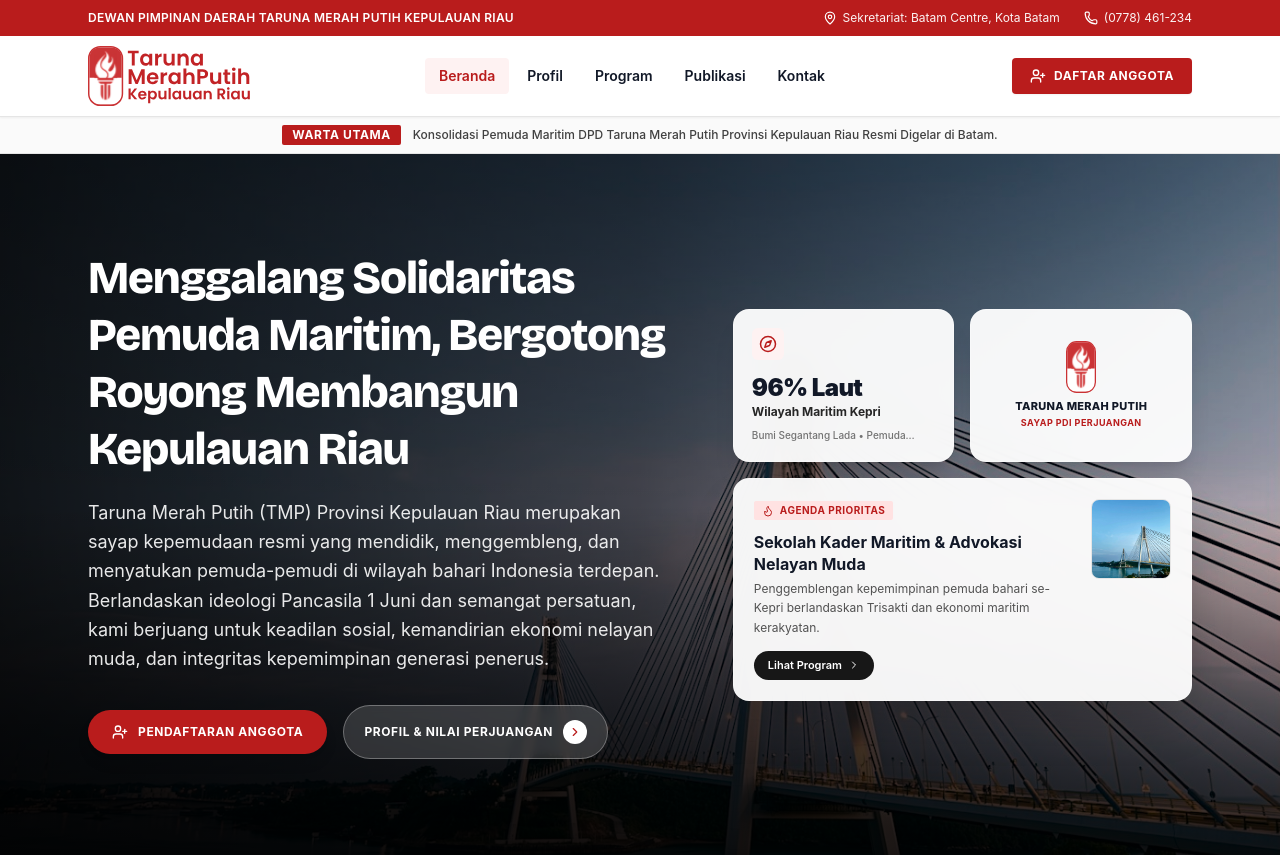
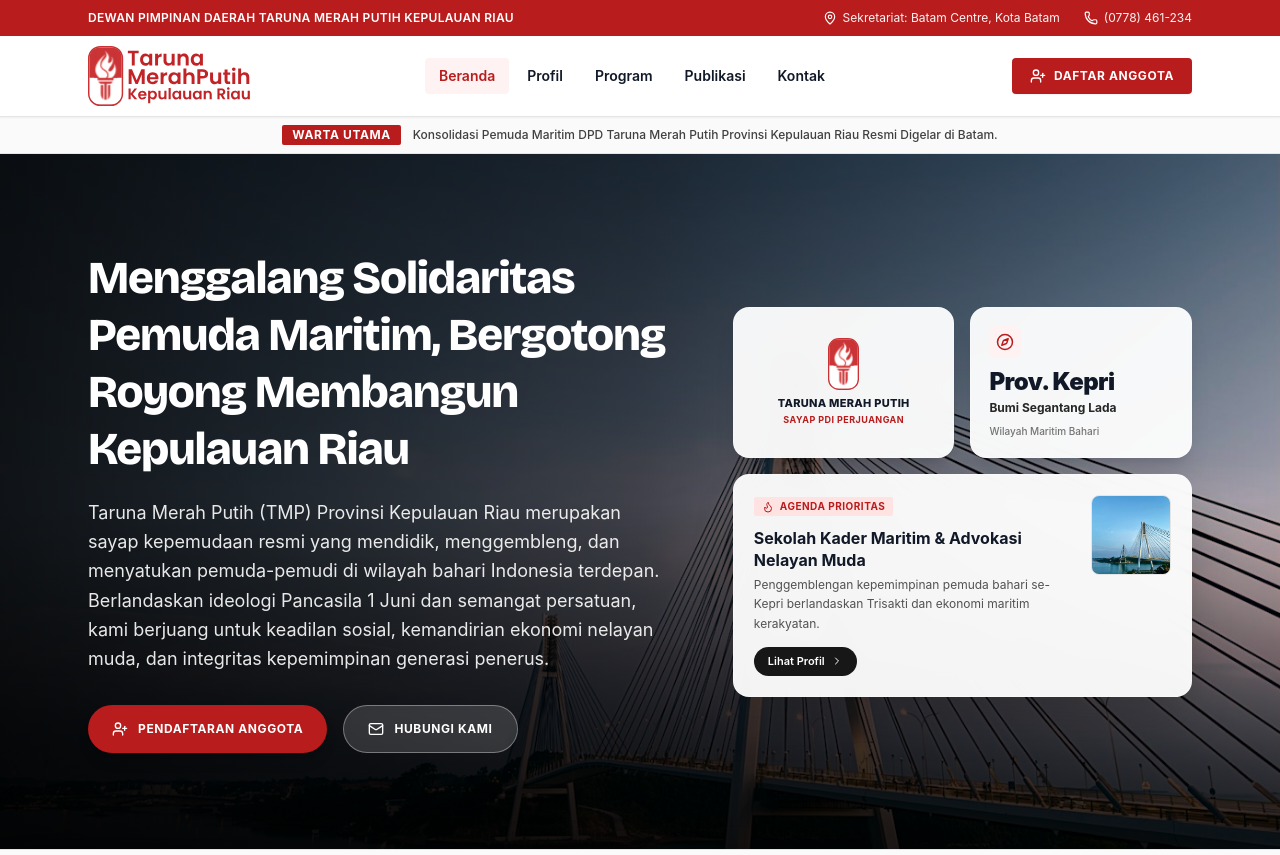
Before and after one commit to dhimasarista/tmpkepri-next, a Next.js app: page / in a window 1280 px wide. Shown: the top 855 px of the page. Built offline with nearby package versions, Linux system fonts and the light colour scheme.

Commit message:
style: swap hero card logo to left, update right card to Prov. Kepri, balance CTA button sizes with Hubungi Kami, and update program button to Lihat Profil

```diff
--- a/components/landing/home-hero.tsx
+++ b/components/landing/home-hero.tsx
@@ -2,7 +2,7 @@
 
 import Link from "next/link";
 import Image from "next/image";
-import { ChevronRight, UserPlus, Flame, Compass } from "lucide-react";
+import { ChevronRight, UserPlus, Flame, Compass, Mail } from "lucide-react";
 
 export function HomeHero() {
   return (
@@ -73,47 +73,27 @@ export function HomeHero() {
               <div className="mt-8 flex flex-wrap items-center gap-4">
                 <Link
                   href="/daftar"
-                  className="inline-flex items-center gap-2.5 rounded-full bg-[#B91C1C] px-6 py-3.5 text-xs font-bold tracking-wider text-white uppercase shadow-lg transition hover:bg-[#991B1B] hover:shadow-red-950/50"
+                  className="inline-flex h-12 items-center justify-center gap-2.5 rounded-full bg-[#B91C1C] px-6 text-xs font-bold tracking-wider text-white uppercase shadow-lg transition hover:bg-[#991B1B] hover:shadow-red-950/50"
                 >
                   <UserPlus className="size-4 text-white" />
                   <span>Pendaftaran Anggota</span>
                 </Link>
 
                 <Link
-                  href="/profil"
-                  className="group inline-flex items-center gap-2.5 rounded-full border border-white/30 bg-white/15 px-5 py-3.5 text-xs font-bold tracking-wider text-white uppercase backdrop-blur-xs transition hover:bg-white/25 hover:border-white/50"
+                  href="/kontak"
+                  className="inline-flex h-12 items-center justify-center gap-2.5 rounded-full border border-white/35 bg-white/15 px-6 text-xs font-bold tracking-wider text-white uppercase backdrop-blur-xs transition hover:bg-white/25 hover:border-white/60"
                 >
-                  <span>Profil & Nilai Perjuangan</span>
-                  <div className="flex size-6 items-center justify-center rounded-full bg-white text-[#B91C1C] transition group-hover:translate-x-0.5">
-                    <ChevronRight className="size-3.5" />
-                  </div>
+                  <Mail className="size-4 text-white" />
+                  <span>Hubungi Kami</span>
                 </Link>
               </div>
             </div>
 
             {/* Right Column: Floating Modern Cards (Ouaken Inspired) */}
             <div className="flex flex-col gap-4">
-              {/* 1. Dual Top Cards (Fokus Kepri & Lencana TMP) */}
+              {/* 1. Dual Top Cards (Lencana TMP di Kiri, Prov. Kepri di Kanan) */}
               <div className="grid grid-cols-2 gap-4">
-                {/* Card Left: Wilayah Maritim Kepri */}
-                <div className="flex flex-col justify-between rounded-2xl border border-white/30 bg-white/95 p-4.5 text-neutral-900 shadow-xl backdrop-blur-md">
-                  <div>
-                    <div className="flex size-8 items-center justify-center rounded-lg bg-red-50 text-[#B91C1C]">
-                      <Compass className="size-4.5" />
-                    </div>
-                    <p className="mt-3 text-2xl font-black tracking-tight text-[#111827]">
-                      96% Laut
-                    </p>
-                    <p className="text-xs font-bold text-neutral-800">
-                      Wilayah Maritim Kepri
-                    </p>
-                  </div>
-                  <p className="mt-2 text-[10px] text-neutral-500 font-medium line-clamp-1">
-                    Bumi Segantang Lada &bull; Pemuda Bahari
-                  </p>
-                </div>
-
-                {/* Card Right: Single Official Emblem */}
+                {/* Card Left: Single Official Emblem (Logo TMP) */}
                 <div className="flex flex-col items-center justify-center rounded-2xl border border-white/30 bg-white/95 p-4.5 text-center text-neutral-900 shadow-xl backdrop-blur-md">
                   <div className="relative h-13 w-8 shrink-0">
                     <Image
@@ -129,6 +109,24 @@ export function HomeHero() {
                   </p>
                   <p className="mt-1 text-[9px] font-bold text-[#B91C1C] uppercase tracking-wider">
                     Sayap PDI Perjuangan
+                  </p>
+                </div>
+
+                {/* Card Right: Prov. Kepri */}
+                <div className="flex flex-col justify-between rounded-2xl border border-white/30 bg-white/95 p-4.5 text-neutral-900 shadow-xl backdrop-blur-md">
+                  <div>
+                    <div className="flex size-8 items-center justify-center rounded-lg bg-red-50 text-[#B91C1C]">
+                      <Compass className="size-4.5" />
+                    </div>
+                    <p className="mt-3 text-2xl font-black tracking-tight text-[#111827] leading-none">
+                      Prov. Kepri
+                    </p>
+                    <p className="mt-1.5 text-xs font-bold text-neutral-800">
+                      Bumi Segantang Lada
+                    </p>
+                  </div>
+                  <p className="mt-2 text-[10px] text-neutral-500 font-medium line-clamp-1">
+                    Wilayah Maritim Bahari
                   </p>
                 </div>
               </div>
@@ -150,10 +148,10 @@ export function HomeHero() {
                     </p>
                     <div className="mt-3.5">
                       <Link
-                        href="/program"
+                        href="/profil"
                         className="inline-flex items-center gap-1.5 rounded-full bg-neutral-900 px-3.5 py-1.5 text-[11px] font-semibold text-white transition hover:bg-neutral-800"
                       >
-                        <span>Lihat Program</span>
+                        <span>Lihat Profil</span>
                         <ChevronRight className="size-3" />
                       </Link>
                     </div>
```
